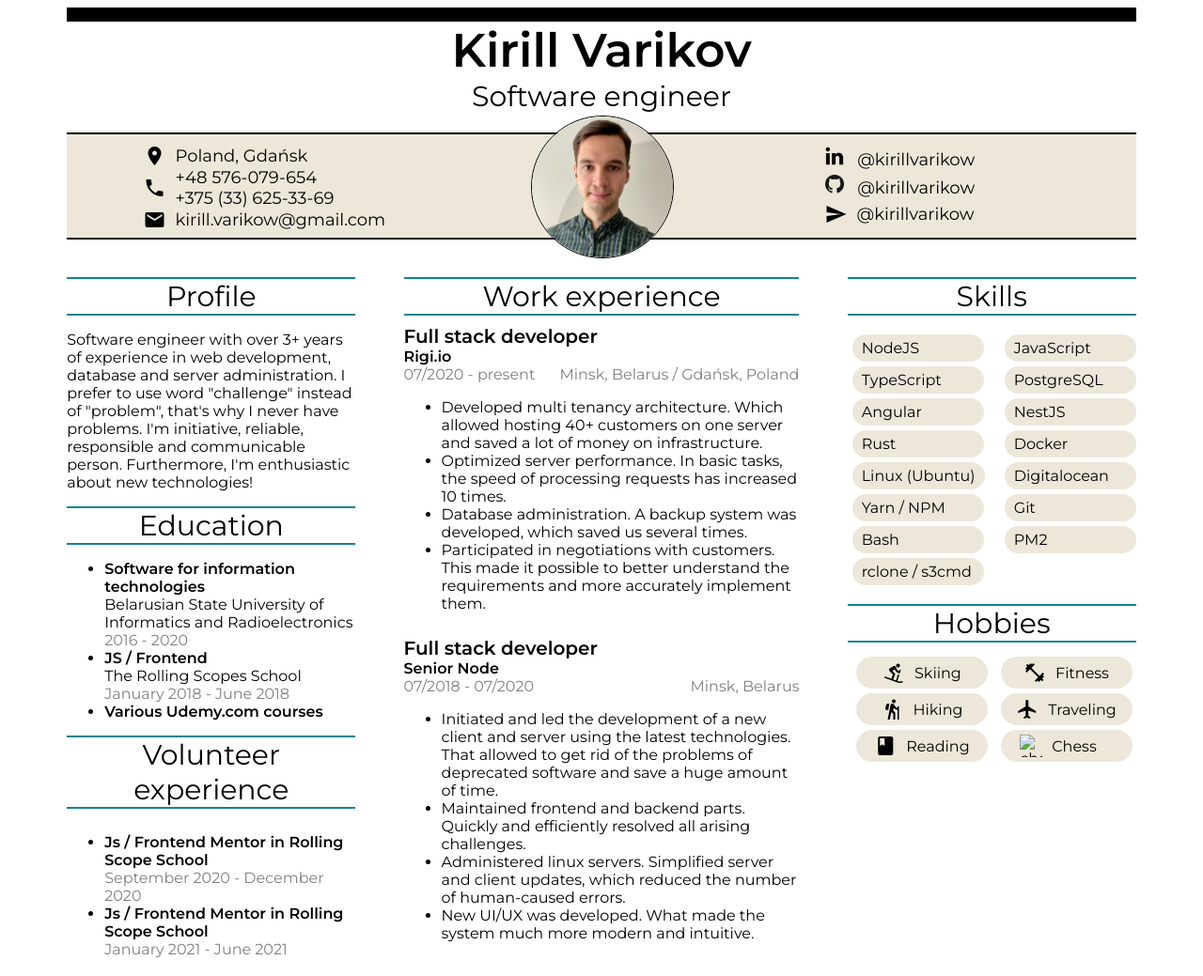
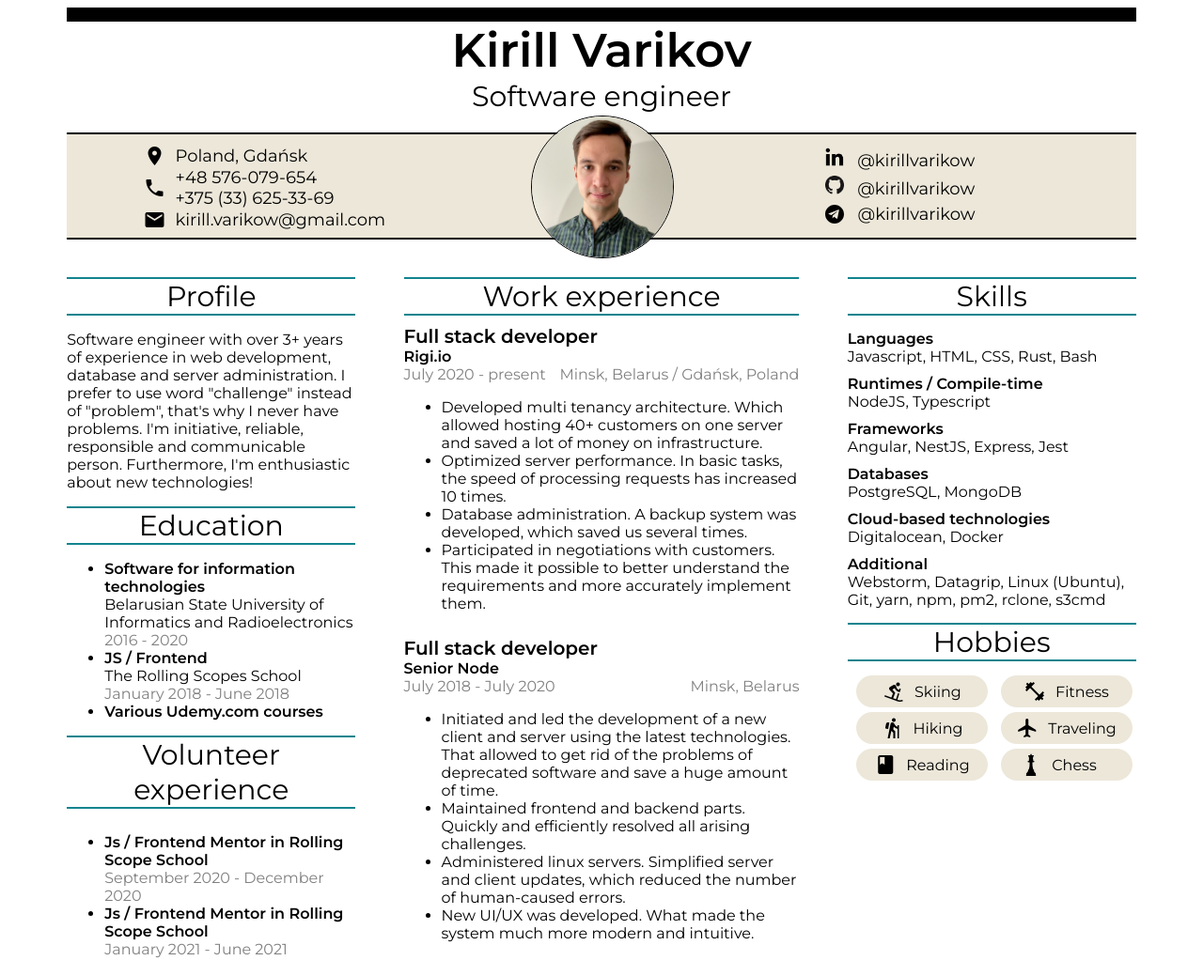
Before and after one commit to kirylvarykau/cv, a plain HTML site: page index.html in a window 1280 px wide. Shown: the whole page at 94% size. Drawn offline with Linux system fonts and the light colour scheme.

Commit message:
skills refactored

```diff
--- a/css/style.css
+++ b/css/style.css
@@ -110,6 +110,10 @@ body {
     margin-left: 10px;
 }
 
+.text-ml-telegram {
+    margin-left: 15px;
+}
+
 .icon-img {
     width: 20px;
     height: 20px;
@@ -196,9 +200,12 @@ a:active {
 }
 
 .skill-list {
-    margin-top: 20px;
+    margin-top: 15px;
     width: 100%;
-    flex-wrap: wrap;
+}
+
+.mt-10 {
+    margin-top: 10px;
 }
 
 .chip {
--- a/index.html
+++ b/index.html
@@ -5,6 +5,7 @@
     <link rel="stylesheet" href="css/style.css">
     <link href="https://fonts.googleapis.com/icon?family=Material+Icons"
           rel="stylesheet">
+    <link rel="icon" type="image/png" href="img/favicon.png" >
     <title>Kirill Varikov CV</title>
 </head>
 <body>
@@ -58,10 +59,8 @@
                     <a class="text-ml" href="https://github.com/kirillvarikow" target="_blank">@kirillvarikow</a>
                 </div>
                 <div class="telegram">
-                    <span class="material-icons">
-                        send
-                    </span>
-                    <span class="text-ml">@kirillvarikow</span>
+                    <img class="icon-img" src="img/telegram-black.svg" alt="telegram">
+                    <span class="text-ml-telegram">@kirillvarikow</span>
                 </div>
             </div>
         </div>
@@ -132,7 +131,7 @@
                     <span class="text-large text-bold">Full stack developer</span>
                     <span class="text-bold">Rigi.io</span>
                     <div class="d-flex jc-space-between text-gray">
-                        <span>07/2020 - present</span>
+                        <span>July 2020 - present</span>
                         <span>Minsk, Belarus / Gdańsk, Poland</span>
                     </div>
                     <div>
@@ -148,7 +147,7 @@
                     <span class="text-large text-bold">Full stack developer</span>
                     <span class="text-bold">Senior Node</span>
                     <div class="d-flex jc-space-between text-gray">
-                        <span>07/2018 - 07/2020</span>
+                        <span>July 2018 - July 2020</span>
                         <span>Minsk, Belarus</span>
                     </div>
                     <div>
@@ -162,55 +161,35 @@
                 </div>
             </div>
             <div class="skills block">
-                <div>
+                <div class="w-100">
                     <div class="header-label"><span>Skills</span></div>
-                    <div class="skill-list d-flex jc-space-between">
-                        <div class="chip">
-                            <span>NodeJS</span>
+                    <div class="skill-list">
+                        <div class="d-flex fd-colum">
+                            <span class="text-bold">Languages</span>
+                            <span>Javascript, HTML, CSS, Rust, Bash</span>
                         </div>
-                        <div class="chip">
-                            <span>JavaScript</span>
+                        <div class="d-flex fd-colum mt-10">
+                            <span class="text-bold">Runtimes / Compile-time</span>
+                            <span>NodeJS, Typescript</span>
                         </div>
-                        <div class="chip">
-                            <span>TypeScript</span>
+                        <div class="d-flex fd-colum mt-10">
+                            <span class="text-bold">Frameworks</span>
+                            <span>Angular, NestJS, Express, Jest</span>
                         </div>
-                        <div class="chip">
-                            <span>PostgreSQL</span>
-                        </div>
-                        <div class="chip">
-                            <span>Angular</span>
-                        </div>
-                        <div class="chip">
-                            <span>NestJS</span>
-                        </div>
-                        <div class="chip">
-                            <span>Rust</span>
-                        </div>
-                        <div class="chip">
-                            <span>Docker</span>
-                        </div>
-                        <div class="chip">
-                            <span>Linux (Ubuntu)</span>
-                        </div>
-                        <div class="chip">
-                            <span>Digitalocean</span>
-                        </div>
-                        <div class="chip">
-                            <span>Yarn / NPM</span>
-                        </div>
-                        <div class="chip">
-                            <span>Git</span>
-                        </div>
-                        <div class="chip">
-                            <span>Bash</span>
-                        </div>
-                        <div class="chip">
-                            <span>PM2</span>
-                        </div>
-                        <div class="chip">
-                            <span>rclone / s3cmd</span>
+                        <div class="d-flex fd-colum mt-10">
+                            <span class="text-bold">Databases</span>
+                            <span>PostgreSQL, MongoDB</span>
                         </div>
 
+                        <div class="d-flex fd-colum mt-10">
+                            <span class="text-bold">Cloud-based technologies</span>
+                            <span>Digitalocean, Docker</span>
+                        </div>
+
+                        <div class="d-flex fd-colum mt-10">
+                            <span class="text-bold">Additional</span>
+                            <span>Webstorm, Datagrip, Linux (Ubuntu), Git, yarn, npm, pm2, rclone, s3cmd</span>
+                        </div>
                     </div>
                 </div>
                 <div class="w-100 mt-15">
```
Also changed, not shown: img/favicon.png (added), img/king.svg (added), img/telegram-black.svg (added).
